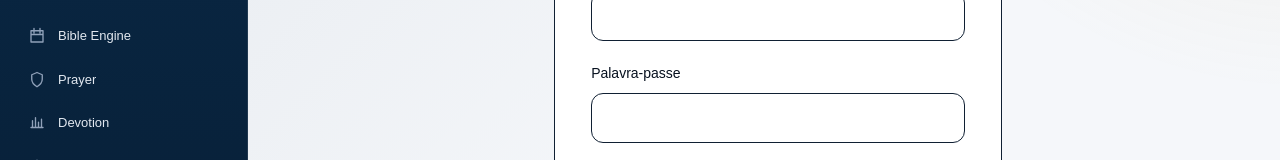
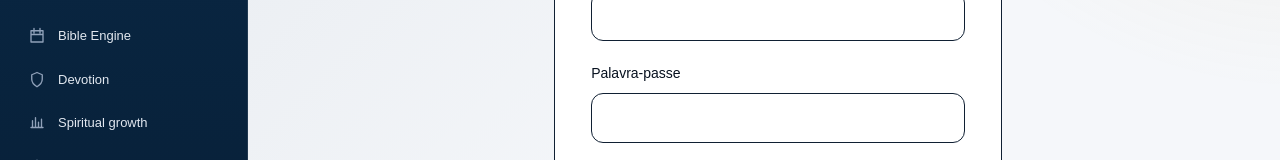
Before and after one commit to Edgar1-Songanga/zion-os, a Next.js app in the folder apps/web/: page /auth/sign-in in a window 1280 px wide. Shown: the part 441-601 px from the top of the page. Built offline with nearby package versions, Linux system fonts and the light colour scheme; no server answers.

Commit message:
refactor(navigation): remove duplicate RESA destinations

```diff
--- a/apps/web/components/layout/Sidebar.tsx
+++ b/apps/web/components/layout/Sidebar.tsx
@@ -82,7 +82,6 @@ export default function Sidebar() {
     { title: t("spiritualExperience"), items: [
       { name: t("spiritualVision"), path: "/spiritual-experience" },
       { name: t("bibleEngine"), path: "/bible-engine" },
-      { name: t("prayer"), path: "/resa/prayer" },
       { name: t("devotion"), path: "/devotion" },
       { name: t("spiritualGrowth"), path: "/spiritual-growth" },
       { name: t("sabbathSchool"), path: "/sabbath-school" },
@@ -90,7 +89,6 @@ export default function Sidebar() {
       { name: t("ministry"), path: "/ministry" },
       { name: "Ministério Jovem", path: "/youth" },
       { name: t("spiritualChat"), path: "/spiritual-chat" },
-      { name: t("communities"), path: "/resa/communities" },
     ] },
     { title: t("organization"), items: organizationItems },
   ];
```
